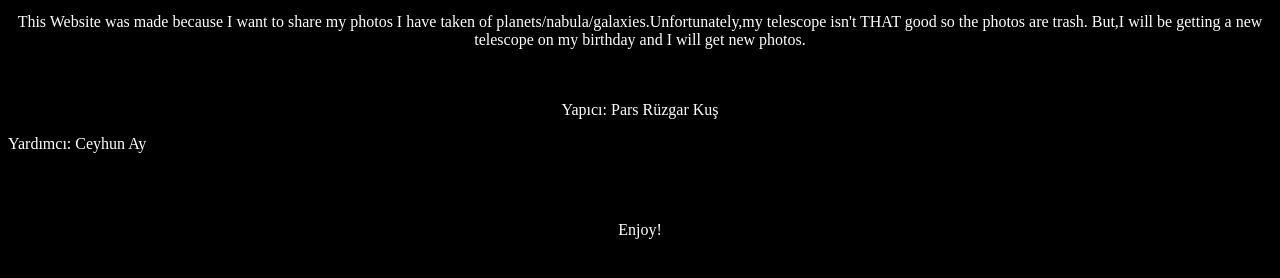
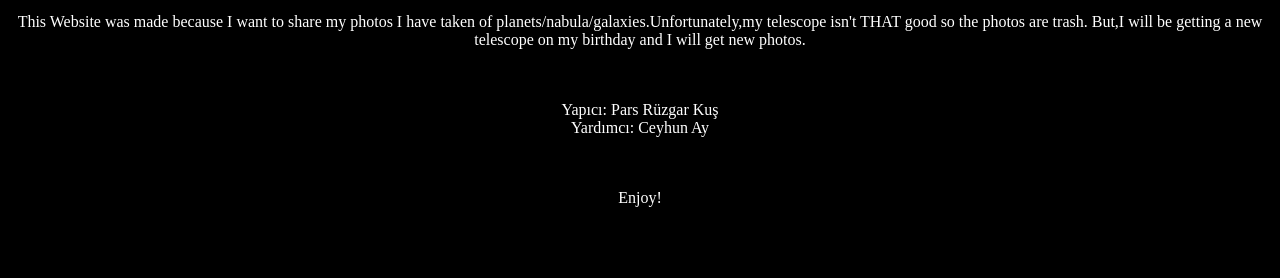
Before and after one commit to Pars-html/Limon-Koyici-Menu, a plain HTML site: page index.html in a window 1280 px wide. Shown: the part 104-382 px from the top of the page. Drawn offline with Linux system fonts and the light colour scheme; a script that the page names is missing.

Commit message:
Update styles.css

```diff
--- a/styles.css
+++ b/styles.css
@@ -34,3 +34,7 @@
 #pi5 {
     text-align: center;
 }
+#pi6 {
+    text-align: center;
+    margin: auto;
+}
```
